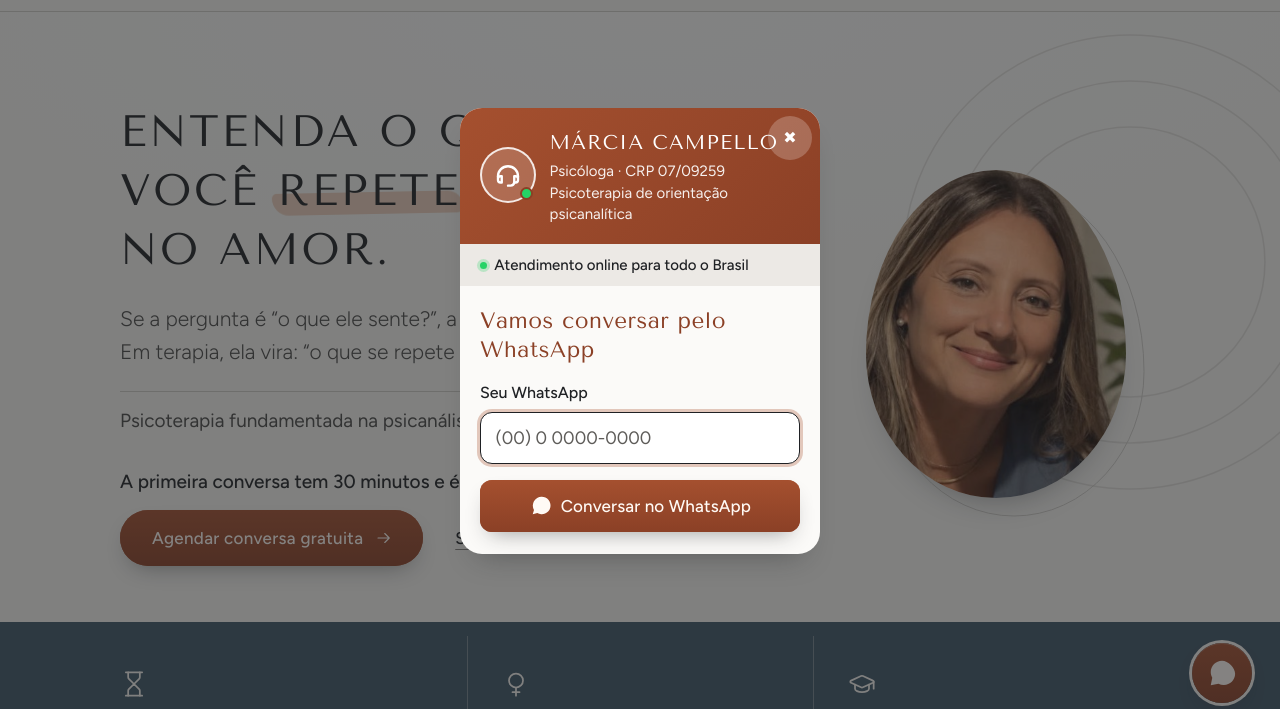
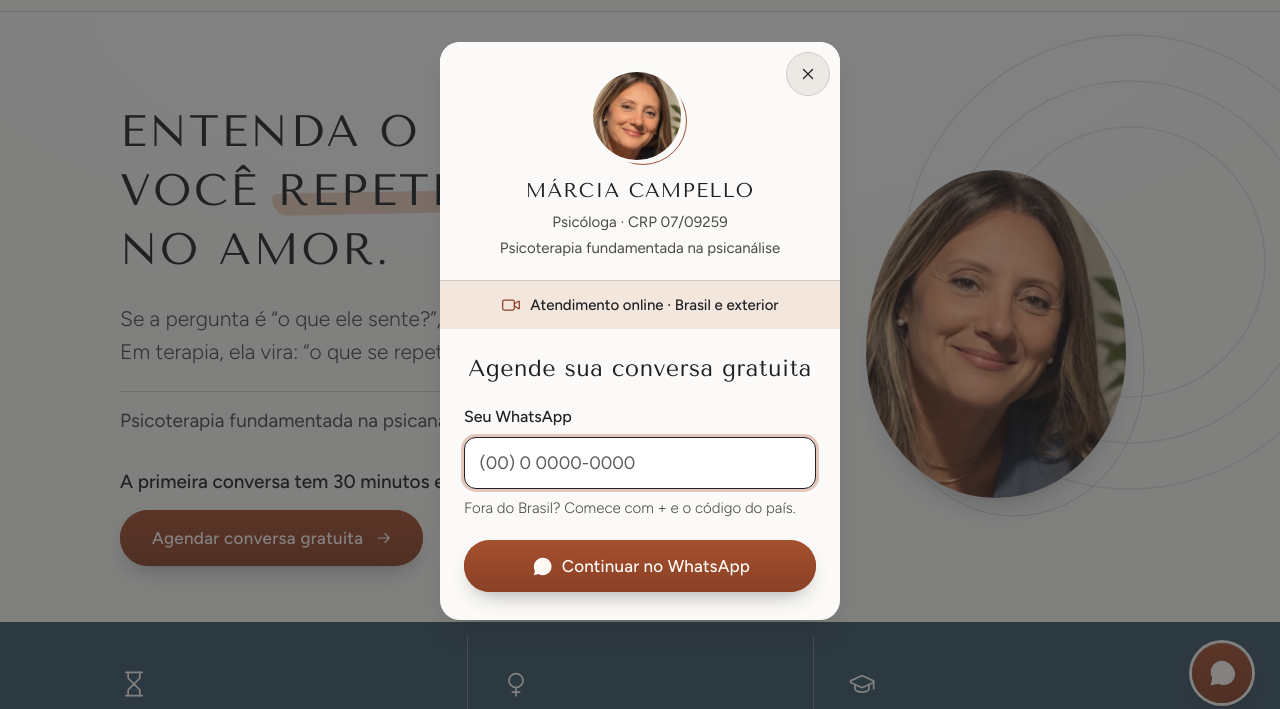
Before and after one commit to fcamara1109/marcia-lp, a plain HTML site: page index.html in a window 1280 px wide. Both pictures are taken after a click on the button "Agendar". Shown: the part 69-778 px from the top of the page. Drawn offline with Linux system fonts and the light colour scheme.

Commit message:
modal de WhatsApp redesenhado: foto dela, telefone internacional, wa.me com mensagem padrao

```diff
--- a/index.html
+++ b/index.html
@@ -420,9 +420,10 @@
   #wa-modal .screen{display:none;}
   #wa-modal .screen.active{display:block;animation:wafade .3s ease;}
   @keyframes wafade{from{opacity:0;transform:translateY(6px);}to{opacity:1;transform:none;}}
-  #wa-modal .whead{background:linear-gradient(135deg,var(--wa-head-a),var(--wa-head-b));color:#fff;padding:1.15rem 1.25rem 1.25rem;display:flex;align-items:center;gap:.85rem;}
+  #wa-modal .whead{background:linear-gradient(135deg,var(--wa-head-a),var(--wa-head-b));color:#fff;padding:1.15rem 3.4rem 1.25rem 1.25rem;display:flex;align-items:center;gap:.85rem;}  /* 3.4rem à direita: o texto não passa por baixo do botão fechar */
   #wa-modal .avatar{flex:none;width:56px;height:56px;border-radius:50%;position:relative;background:rgba(255,255,255,.18);border:2.5px solid rgba(255,255,255,.85);display:grid;place-items:center;}
   #wa-modal .avatar svg{width:30px;height:30px;}
+  #wa-modal .avatar img{display:block;width:100%;height:100%;border-radius:50%;object-fit:cover;object-position:50% 20%;}  /* opcional: foto no lugar do ícone (class="avatar foto") */
   #wa-modal .avatar .on{position:absolute;right:1px;bottom:1px;width:13px;height:13px;border-radius:50%;background:var(--wa);border:2.5px solid var(--wa-head-b);}
   #wa-modal .who{display:flex;flex-direction:column;gap:2px;min-width:0;}
   #wa-modal .nm{font-family:var(--wa-head-font);font-weight:700;font-size:1.15rem;letter-spacing:-.01em;}
@@ -459,33 +460,57 @@
    Fonte maior (publico 50+: piso de 15px), Tenor Sans sem negrito sintetico e alvos de 44px. */
 #wa-modal,.wafloat{
   --wa:#25D366;
-  --wa-head-a:var(--marcia-accent);--wa-head-b:var(--marcia-accent-deep);
+  --wa-head-a:var(--marcia-surface);--wa-head-b:var(--marcia-ink);
   --wa-accent:var(--marcia-accent);--wa-accent-d:var(--marcia-accent-deep);
-  --wa-band:var(--marcia-paper-2);--wa-surface:var(--marcia-surface);--wa-line:var(--marcia-hair-forte);
+  --wa-band:var(--marcia-clay);--wa-surface:var(--marcia-surface);--wa-line:var(--marcia-hair-forte);
   --wa-ink:var(--marcia-ink);--wa-muted:var(--marcia-ink-3);
   --wa-head-font:var(--marcia-display);--wa-body-font:var(--marcia-body);
 }
 #wa-modal::backdrop{background:rgba(31,33,36,.55)}
-#wa-modal .widget{box-shadow:var(--marcia-sombra-foto)}
-#wa-modal .wa-close{width:44px;height:44px;top:8px;right:8px;font-size:16px}
-#wa-modal .nm{font-weight:400;font-size:1.25rem;letter-spacing:.06em;text-transform:uppercase}
-#wa-modal .cred{font-size:.9375rem;font-weight:400}
-#wa-modal .online{font-size:.9375rem;font-weight:500;color:var(--marcia-ink)}
-#wa-modal .lead-line{font-weight:400;font-size:1.4rem;letter-spacing:.02em;line-height:1.3}
-#wa-modal .field .lbl{font-size:1rem;font-weight:500;color:var(--marcia-ink)}
+/* modal da Marcia (Felipe, 26/10/2026): header claro e centrado, foto dela com o contorno fino deslocado da marca, sem terracota de fundo.
+   A unica mancha quente forte e o botao. O X mora no canto e o texto do header e centrado e estreito: nunca se cruzam. */
+#wa-modal .widget{width:400px;max-height:calc(100dvh - 24px);overflow-y:auto;border-radius:20px;box-shadow:var(--marcia-sombra-foto)}
+#wa-modal .wa-close{width:44px;height:44px;top:10px;right:10px;background:var(--marcia-paper-2);color:var(--marcia-ink);border:1px solid var(--marcia-hair);transition:background var(--marcia-dur) var(--marcia-ease)}
+#wa-modal .wa-close:hover{background:var(--marcia-clay)}
+#wa-modal .wa-close svg{width:18px;height:18px}
+#wa-modal .whead{flex-direction:column;justify-content:center;gap:.9rem;padding:1.9rem 1.5rem 1.35rem;background:var(--marcia-surface);color:var(--marcia-ink);text-align:center}
+#wa-modal .avatar{width:88px;height:88px;border:0;background:none;display:block;margin:0 6px 0 0}
+#wa-modal .avatar::before{content:"";position:absolute;inset:0;border:1.5px solid var(--marcia-accent);border-radius:50%;transform:translate(6px,5px)}
+#wa-modal .avatar img{position:relative;box-shadow:0 0 0 3px var(--marcia-surface)}
+#wa-modal .who{align-items:center;gap:.3rem}
+#wa-modal .nm{font-weight:400;font-size:1.25rem;letter-spacing:.06em;text-transform:uppercase;color:var(--marcia-ink)}
+#wa-modal .cred{font-size:.9375rem;font-weight:400;color:var(--marcia-ink-2);line-height:1.4}
+#wa-modal .online{justify-content:center;gap:.55rem;padding:.7rem 1.5rem;border-top:1px solid var(--marcia-hair);font-size:.9375rem;font-weight:500;color:var(--marcia-ink)}
+#wa-modal .online .ico{flex:none;width:20px;height:20px;color:var(--marcia-accent-deep)}
+#wa-modal .wbody{padding:1.6rem 1.5rem 1.75rem}
+#wa-modal .lead-line{font-weight:400;font-size:1.45rem;letter-spacing:.02em;line-height:1.3;text-align:center;text-wrap:balance;margin-bottom:1.25rem}
+#wa-modal .field{margin-bottom:.55rem}
+#wa-modal .field .lbl{font-size:1rem;font-weight:500;color:var(--marcia-ink);margin-bottom:.4rem}
 #wa-modal .field input{font-size:1.125rem;height:52px;border-color:var(--marcia-hair-forte)}
 #wa-modal .field input::placeholder{color:var(--marcia-ink-3)}
 #wa-modal .field input:focus{border-color:var(--marcia-ink);box-shadow:0 0 0 3px rgba(165,80,47,.3)}
+#wa-modal .wa-hint{margin:0 0 1.3rem;font-size:.9375rem;line-height:1.45;color:var(--marcia-ink-2)}
 #wa-modal .wa-err-msg{font-size:1rem;font-weight:500;color:var(--marcia-erro)}
 #wa-modal .field input.wa-err,#wa-modal .field input.wa-err:focus{border-color:var(--marcia-erro);box-shadow:0 0 0 3px rgba(160,58,52,.2)}
-#wa-modal .btn{font-family:var(--marcia-body);font-weight:500;font-size:1.0625rem;letter-spacing:.01em;color:var(--marcia-on-accent);background:var(--marcia-cta-gradient);box-shadow:var(--marcia-sombra-btn)}
+#wa-modal .btn{font-family:var(--marcia-body);font-weight:500;font-size:1.0625rem;letter-spacing:.01em;color:var(--marcia-on-accent);background:var(--marcia-cta-gradient);box-shadow:var(--marcia-sombra-btn);border-radius:var(--marcia-r-btn)}
+#wa-modal .btn:hover{filter:none;background:var(--marcia-cta-gradient-hover);box-shadow:var(--marcia-sombra-btn-hover)}
 #wa-modal .btn .wa-ic{fill:currentColor}
-#wa-modal .notice{background:var(--marcia-paper);border-color:var(--marcia-hair-forte)}
-#wa-modal .notice-head{font-family:var(--marcia-body);font-weight:500;font-size:1rem;letter-spacing:.02em}
+#wa-modal :focus-visible{outline:2px solid var(--marcia-ink);outline-offset:3px}
+/* tela 2: o X ocupa a faixa de cima (44px + 10px), o aviso comeca abaixo dela */
+#wa-modal .warn-body{padding:3.5rem 1.5rem 1.6rem}
+#wa-modal .notice{background:var(--marcia-paper);border:1px solid var(--marcia-hair-forte);border-radius:16px;padding:1.25rem 1.3rem 1.35rem}
+#wa-modal .notice-head{padding:0;border-radius:0;background:none;color:var(--marcia-ink);gap:.6rem;margin-bottom:.8rem;font-family:var(--marcia-display);font-weight:400;font-size:1.125rem;letter-spacing:.02em;line-height:1.3}
+#wa-modal .notice-head .ic{flex:none;width:1.5rem;height:1.5rem;color:var(--marcia-accent-deep)}
 #wa-modal .notice p{font-size:1.0625rem}
 #wa-modal .notice .num,#wa-modal .num-reinforce b{font-family:var(--marcia-body);font-weight:500}
 #wa-modal .num-reinforce{font-size:1rem;color:var(--marcia-ink-2)}
-#wa-modal .back{font-size:1rem;min-height:44px;color:var(--marcia-ink-2)}
+#wa-modal .back{font-size:1rem;min-height:44px;color:var(--marcia-ink-2);text-decoration:underline;text-underline-offset:3px}
+@media (max-height:700px){
+  #wa-modal .whead{padding-top:1.5rem;gap:.7rem}
+  #wa-modal .avatar{width:72px;height:72px}
+  #wa-modal .wbody{padding-top:1.25rem}
+  #wa-modal .lead-line{margin-bottom:1rem}
+}
 /* float do desktop: terracota da marca, so a partir de 880px (no celular quem assume e o sticky). Anel off-white de 3px: sem ele o botao some sobre as faixas azuis (3:1) */
 .wafloat{display:none;right:28px;bottom:28px;width:60px;height:60px;background:var(--marcia-cta-gradient);box-shadow:0 0 0 3px var(--marcia-paper),var(--marcia-sombra-btn);transition:transform var(--marcia-dur) var(--marcia-ease),box-shadow var(--marcia-dur) var(--marcia-ease)}
 .wafloat svg{fill:var(--marcia-on-accent)}
@@ -727,8 +752,8 @@
 <!-- sticky (mobile) -->
 <div class="sticky">
   <button class="btn" type="button" data-wa>Agendar conversa gratuita <svg class="seta-b" viewBox="0 0 24 24" aria-hidden="true"><path d="M4 12h15M13 6l6 6-6 6" fill="none" stroke="currentColor" stroke-width="1.5" stroke-linecap="round" stroke-linejoin="round"/></svg></button>
-  <!-- sem JavaScript o widget nao abre: o noscript mostra um link simples. O numero aqui e o UNICO literal fora de WA_PHONE (JS desligado nao le a constante). Trocou o numero? Troque tambem este, o gabarito confere que sao iguais. -->
-  <noscript><a class="btn" href="https://wa.me/5551999524202">Agendar conversa gratuita</a></noscript>
+  <!-- sem JavaScript o widget nao abre: o noscript mostra um link simples. O numero aqui e o UNICO literal fora de WA_PHONE (JS desligado nao le a constante). Trocou o numero ou a mensagem (copy.md, widget.saudacao)? O texto sai do monta.py; o numero troque tambem aqui, o gabarito confere que sao iguais. -->
+  <noscript><a class="btn" href="https://wa.me/5551999524202?text=Oi%2C%20M%C3%A1rcia!%20Vim%20do%20seu%20site%20e%20queria%20saber%20mais%20sobre%20a%20terapia%20com%20voc%C3%AA.">Agendar conversa gratuita</a></noscript>
 </div>
 
 <!-- tracker de click id. Fonte unica: marketing-agency/sites/_shared/tracker.snippet.html. Nao editar aqui, editar no canonico. -->
@@ -766,30 +791,30 @@
 <!-- ===== widget WhatsApp (canonico external/doctors/_shared/components/widget-whatsapp, tema Marcia) ===== -->
 <dialog id="wa-modal" aria-label="Falar pelo WhatsApp">
   <div class="widget">
-    <button type="button" class="wa-close" data-wa-close aria-label="Fechar">&#10006;</button>
+    <button type="button" class="wa-close" data-wa-close aria-label="Fechar"><svg viewBox="0 0 24 24" fill="none" stroke="currentColor" stroke-width="1.75" stroke-linecap="round" aria-hidden="true"><path d="M6 6l12 12M18 6L6 18"/></svg></button>
     <!-- tela 1: captura -->
     <div class="screen active" id="wa-s1">
       <div class="whead">
-        <span class="avatar">
-          <svg viewBox="0 0 24 24" fill="none" stroke="#fff" stroke-width="1.9" stroke-linecap="round" stroke-linejoin="round" aria-hidden="true"><path d="M4 13a8 8 0 0 1 16 0"/><path d="M4 13v3a2 2 0 0 0 2 2h1v-5H6a2 2 0 0 0-2 2z"/><path d="M20 13v3a2 2 0 0 1-2 2h-1v-5h1a2 2 0 0 1 2 2z"/><path d="M17 18a3 3 0 0 1-3 2.5h-2"/></svg>
-          <span class="on"></span>
+        <span class="avatar foto">
+          <img src="fotos/marcia-busto.jpg" alt="Foto de Márcia Campello, psicóloga" width="96" height="96" decoding="async">
         </span>
         <div class="who">
           <span class="nm">Márcia Campello</span>
           <span class="cred">Psicóloga · CRP 07/09259</span>
-          <span class="cred">Psicoterapia de orientação psicanalítica</span>
+          <span class="cred">Psicoterapia fundamentada na psicanálise</span>
         </div>
       </div>
-      <div class="online"><span class="dot"></span>Atendimento online para todo o Brasil</div>
+      <div class="online"><svg class="ico" viewBox="0 0 24 24" aria-hidden="true" fill="none" stroke="currentColor" stroke-width="1.5" stroke-linecap="round" stroke-linejoin="round"><path d="m16 13 5.223 3.482a.5.5 0 0 0 .777-.416V7.87a.5.5 0 0 0-.752-.432L16 10.5"/><rect x="2" y="6" width="14" height="12" rx="2"/></svg>Atendimento online · Brasil e exterior</div>
       <div class="wbody">
-        <div class="lead-line">Vamos conversar pelo WhatsApp</div>
+        <div class="lead-line">Agende sua conversa gratuita</div>
         <label class="field">
           <span class="lbl">Seu WhatsApp</span>
-          <input id="wa-phone" type="tel" inputmode="numeric" placeholder="(00) 0 0000-0000" autocomplete="tel">
+          <input id="wa-phone" type="tel" inputmode="tel" placeholder="(00) 0 0000-0000" autocomplete="tel" data-1p-ignore data-lpignore="true" aria-describedby="wa-dica" data-wa-err="Digite com DDD, como 51 9 9999-9999. De fora do Brasil, comece com + e o código do país.">
         </label>
+        <p class="wa-hint" id="wa-dica">Fora do Brasil? Comece com + e o código do país.</p>
         <button class="btn" id="wa-go" type="button">
           <svg class="wa-ic" viewBox="0 0 24 24" fill="#fff" aria-hidden="true"><path d="M17.5 14.4c-.3-.15-1.8-.9-2-1s-.5-.15-.7.15-.8 1-1 1.2-.35.2-.65.05a8.1 8.1 0 0 1-2.4-1.5 9 9 0 0 1-1.65-2.05c-.15-.3 0-.45.15-.6l.45-.5c.15-.2.2-.3.3-.5s0-.4 0-.55-.7-1.65-.95-2.25-.5-.5-.7-.5h-.6c-.2 0-.55.05-.85.35a3.6 3.6 0 0 0-1.1 2.65 6.3 6.3 0 0 0 1.3 3.3 14.3 14.3 0 0 0 5.5 4.85c.75.3 1.35.5 1.8.65.75.25 1.45.2 2 .1.6-.1 1.8-.75 2.05-1.45s.25-1.35.2-1.45-.25-.2-.55-.35zM12 2a10 10 0 0 0-8.6 15L2 22l5.2-1.4A10 10 0 1 0 12 2z"/></svg>
-          Conversar no WhatsApp
+          Continuar no WhatsApp
         </button>
       </div>
     </div>
@@ -799,11 +824,11 @@
         <div class="notice">
           <div class="notice-head">
             <svg class="ic" viewBox="0 0 24 24" fill="none" stroke="currentColor" stroke-width="2" stroke-linecap="round" stroke-linejoin="round" aria-hidden="true"><path d="M12 3l7 3v5c0 5-3.5 8-7 9-3.5-1-7-4-7-9V6l7-3z"/><path d="M9 12l2 2 4-4"/></svg>
-            Aviso de segurança
+            Antes de abrir o WhatsApp
           </div>
           <p>Ao abrir o WhatsApp, pode aparecer um aviso de <b>"número desconhecido"</b>.</p>
           <p><b>Isso é normal.</b> O número <b class="num" data-wa-num></b>, da <b>Márcia Campello</b>, é oficial.</p>
-          <p>É só clicar em <b>Continuar</b> para falar com a gente.</p>
+          <p>É só clicar em <b>Continuar</b> para falar com a Márcia.</p>
         </div>
         <button class="btn" id="wa-last-step" type="button">
           <svg class="wa-ic" viewBox="0 0 24 24" fill="#fff" aria-hidden="true"><path d="M17.5 14.4c-.3-.15-1.8-.9-2-1s-.5-.15-.7.15-.8 1-1 1.2-.35.2-.65.05a8.1 8.1 0 0 1-2.4-1.5 9 9 0 0 1-1.65-2.05c-.15-.3 0-.45.15-.6l.45-.5c.15-.2.2-.3.3-.5s0-.4 0-.55-.7-1.65-.95-2.25-.5-.5-.7-.5h-.6c-.2 0-.55.05-.85.35a3.6 3.6 0 0 0-1.1 2.65 6.3 6.3 0 0 0 1.3 3.3 14.3 14.3 0 0 0 5.5 4.85c.75.3 1.35.5 1.8.65.75.25 1.45.2 2 .1.6-.1 1.8-.75 2.05-1.45s.25-1.35.2-1.45-.25-.2-.55-.35z"/></svg>
@@ -821,10 +846,10 @@
   var WEBHOOK_URL = 'https://n8n.srv1732310.hstgr.cloud/webhook/widget-lead?t=marcia';
   // UNICO lugar do numero do WhatsApp (digitos com DDI). Trocou o numero? Troque so esta linha: o link e o numero exibido no aviso saem daqui.
   var WA_PHONE = '5551999524202';
-  var WA = 'https://api.whatsapp.com/send?phone=' + WA_PHONE + '&text=' + encodeURIComponent('Oi, vim pelo site da Márcia Campello e gostaria de conversar sobre começar a terapia.');
+  var WA = 'https://wa.me/' + WA_PHONE + '?text=' + encodeURIComponent('Oi, Márcia! Vim do seu site e queria saber mais sobre a terapia com você.');
   (function(){ var d = WA_PHONE.replace(/\D/g, ''); var f = '(' + d.slice(2,4) + ') ' + d.slice(4,5) + ' ' + d.slice(5,9) + '-' + d.slice(9); document.querySelectorAll('[data-wa-num]').forEach(function(n){ n.textContent = f; }); })();
   var modal = document.getElementById('wa-modal'), s1 = document.getElementById('wa-s1'), s2 = document.getElementById('wa-s2');
-  function show(el){ s1.classList.remove('active'); s2.classList.remove('active'); el.classList.add('active'); }
+  function show(el){ s1.classList.remove('active'); s2.classList.remove('active'); el.classList.add('active'); var w=modal.querySelector('.widget'); if(w) w.scrollTop=0; }
   function openModal(){ show(s1); if(modal.showModal){ if(!modal.open) modal.showModal(); } else { modal.setAttribute('open',''); } setTimeout(function(){ var p=document.getElementById('wa-phone'); if(p) p.focus(); }, 60); }
   function closeModal(){ if(modal.close) modal.close(); else modal.removeAttribute('open'); }
   document.querySelectorAll('[data-wa]').forEach(function(b){ b.addEventListener('click', openModal); });
@@ -832,18 +857,21 @@
   modal.addEventListener('click', function(e){ if(e.target===modal) closeModal(); });
   // validação WhatsApp BR: DDD + 8 ou 9 dígitos (tolera DDI 55). '' = inválido.
   function waValidPhone(raw){ var d=(raw||'').replace(/\D/g,''); if((d.length===12||d.length===13)&&d.slice(0,2)==='55') d=d.slice(2); return (d.length===10||d.length===11)&&d.charAt(0)!=='0' ? d : ''; }
+  // Internacional: comeca com "+" e nao e 55 (o 55 cai no validador BR acima). 8 a 15 digitos, sem 0 na frente (E.164). Devolve so os digitos; '' = invalido.
+  function waValidIntl(raw){ if(!/^\s*\+/.test(raw||'')) return ''; var d=raw.replace(/\D/g,''); if(d.slice(0,2)==='55') return ''; return (d.length>=8&&d.length<=15&&d.charAt(0)!=='0') ? d : ''; }
   // Normalizacao E.164 do telefone (mesma regra do servidor, conversa.py). Recebe entrada JA VALIDADA de waValidPhone.
   function telefoneE164(t) { var d = String(t || '').replace(/\D/g, ''); if ((d.length === 10 || d.length === 11) && d.slice(0, 2) !== '55') { d = '55' + d; } if (d.length === 12 && d.slice(0, 2) === '55') { d = d.slice(0, 4) + '9' + d.slice(4); } return d; }
+  // Telefone final em E.164 (so digitos): internacional com "+" ou brasileiro. '' = invalido.
+  function waPhoneE164(raw){ var i=waValidIntl(raw); if(i) return i; var br=waValidPhone(raw); return br ? telefoneE164(br) : ''; }
   // Normalizacao de e-mail (opcional, pra sites que coletam). Retorna '' se invalido.
   function emailNorm(raw){ var e=(raw||'').trim().toLowerCase(); return /^[^\s@]+@[^\s@]+\.[^\s@]+$/.test(e) ? e : ''; }
   // Captura click id: tracker primeiro (cookie _gcl_aw), depois URL. Retorna sempre as tres chaves, com string vazia quando nao ha valor.
   function clickIds(){ var q=new URLSearchParams(location.search); var t={}; try{ if(window.trackerData) t=window.trackerData()||{}; }catch(e){} return { gclid: t.gclid || q.get('gclid') || '', gbraid: t.gbraid || q.get('gbraid') || '', wbraid: t.wbraid || q.get('wbraid') || '' }; }
-  function waErr(input,on){ input.classList.toggle('wa-err',on); var m=input.parentNode.querySelector('.wa-err-msg'); if(on&&!m){ m=document.createElement('span'); m.className='wa-err-msg'; m.textContent='Digite seu WhatsApp com DDD (ex.: 31 90000-0000)'; input.parentNode.appendChild(m); } else if(m){ m.style.display=on?'block':'none'; } if(on) input.focus(); }
+  function waErr(input,on){ input.classList.toggle('wa-err',on); var m=input.parentNode.querySelector('.wa-err-msg'); if(on&&!m){ m=document.createElement('span'); m.className='wa-err-msg'; m.textContent=input.getAttribute('data-wa-err')||'Digite seu WhatsApp com DDD (ex.: 31 90000-0000)'; input.parentNode.appendChild(m); } else if(m){ m.style.display=on?'block':'none'; } if(on) input.focus(); }
   (function(){ var _p=document.getElementById('wa-phone'); if(_p) _p.addEventListener('input',function(){ if(this.classList.contains('wa-err')) waErr(this,false); }); })();
   document.getElementById('wa-go').addEventListener('click', function(){
-    var input=document.getElementById('wa-phone'), phone=waValidPhone(input.value);
+    var input=document.getElementById('wa-phone'), phone=waPhoneE164(input.value);
     if(!phone){ waErr(input,true); return; }
-    phone = telefoneE164(phone);
     window.dataLayer = window.dataLayer || [];
     window.dataLayer.push({event:'lead_whatsapp', user_data:{phone_number:'+' + phone}});
     if(WEBHOOK_URL){ var sep = WEBHOOK_URL.indexOf('?')<0?'?':'&'; var ids=clickIds(); var qs='phone='+encodeURIComponent(phone)+'&gclid='+encodeURIComponent(ids.gclid)+'&gbraid='+encodeURIComponent(ids.gbraid)+'&wbraid='+encodeURIComponent(ids.wbraid); try{ fetch(WEBHOOK_URL+sep+qs,{method:'POST',keepalive:true}); }catch(e){} }
```
